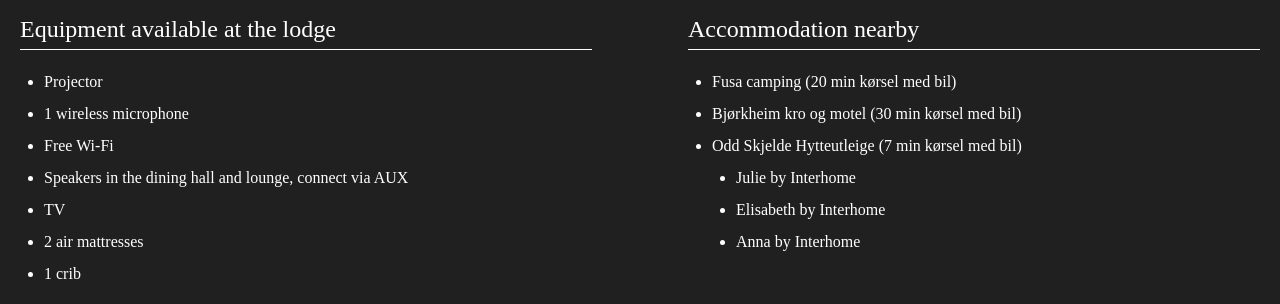
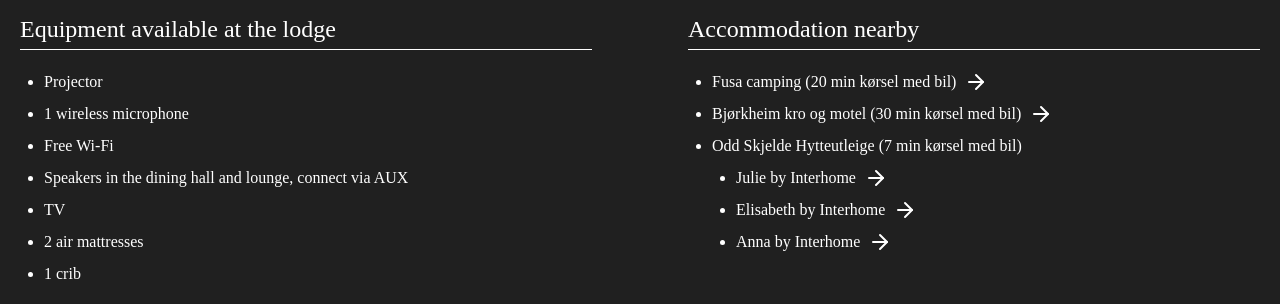
Before and after one commit to LauraBLei/Wedding, a React (Vite) app: page / in a window 1280 px wide. Shown: the part 4396-4700 px from the top of the page. Built offline with nearby package versions, Linux system fonts and the light colour scheme; a web font is replaced by a local one.

Commit message:
added arrows to other accomodation locations to make it clear that is a link

```diff
--- a/src/components/sections/ekstra.tsx
+++ b/src/components/sections/ekstra.tsx
@@ -1,3 +1,4 @@
+import { ArrowRight } from "lucide-react";
 import { useTranslation } from "react-i18next";
 
 export const EkstraSection = () => {
@@ -26,8 +27,10 @@ export const EkstraSection = () => {
                 href={t("extra.first_link")}
                 target="_blank"
                 rel="noopener noreferrer"
+                className="flex gap-2"
               >
                 {t("extra.first_text")}
+                <ArrowRight />
               </a>
             </li>
             <li>
@@ -35,8 +38,10 @@ export const EkstraSection = () => {
                 href={t("extra.second_link")}
                 target="_blank"
                 rel="noopener noreferrer"
+                className="flex gap-2"
               >
                 {t("extra.second_text")}
+                <ArrowRight />
               </a>
             </li>
             <li>{t("extra.third_text")}</li>
@@ -46,8 +51,10 @@ export const EkstraSection = () => {
                   href={t("extra.third_link_one")}
                   target="_blank"
                   rel="noopener noreferrer"
+                  className="flex gap-2"
                 >
                   Julie by Interhome
+                  <ArrowRight />
                 </a>
               </li>
               <li>
@@ -55,8 +62,10 @@ export const EkstraSection = () => {
                   href={t("extra.third_link_two")}
                   target="_blank"
                   rel="noopener noreferrer"
+                  className="flex gap-2"
                 >
                   Elisabeth by Interhome
+                  <ArrowRight />
                 </a>
               </li>
               <li>
@@ -65,8 +74,10 @@ export const EkstraSection = () => {
                   href={t("extra.third_link_three")}
                   target="_blank"
                   rel="noopener noreferrer"
+                  className="flex gap-2"
                 >
                   Anna by Interhome
+                  <ArrowRight />
                 </a>
               </li>
             </ul>
```
